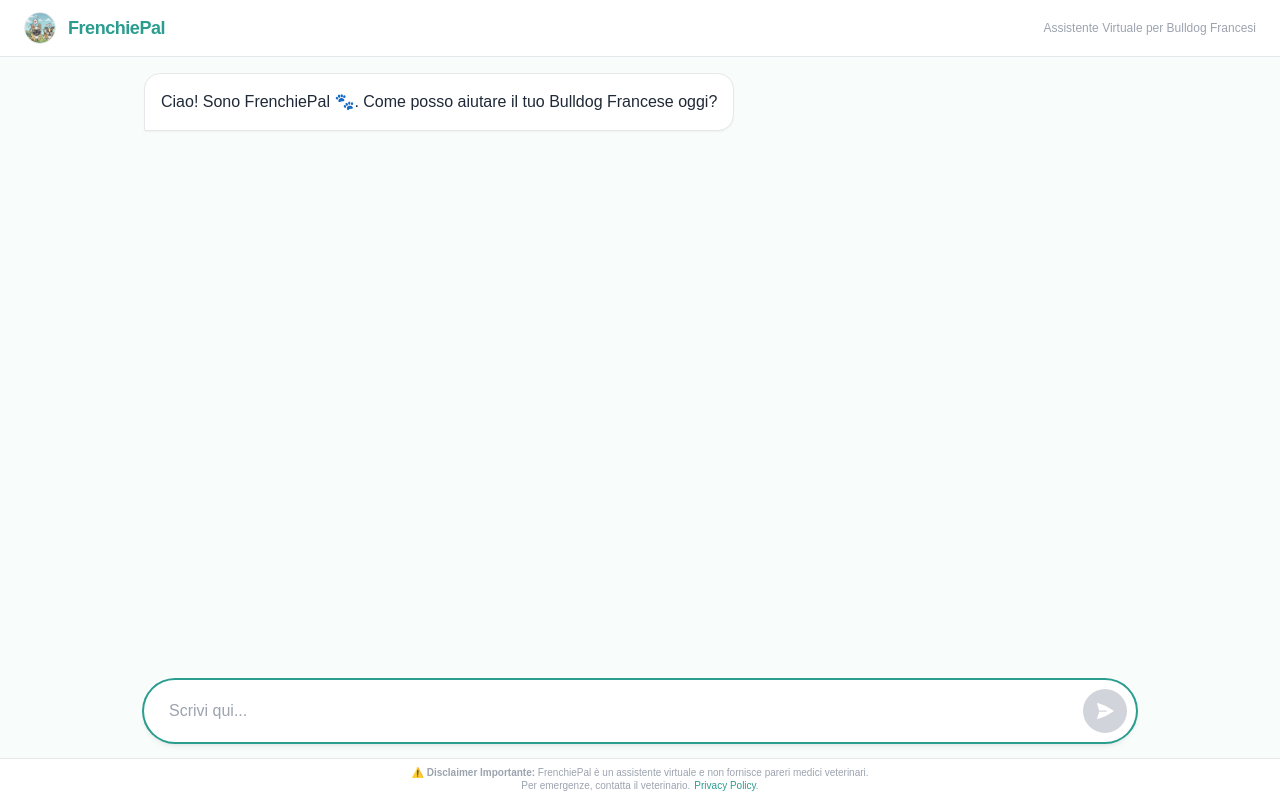
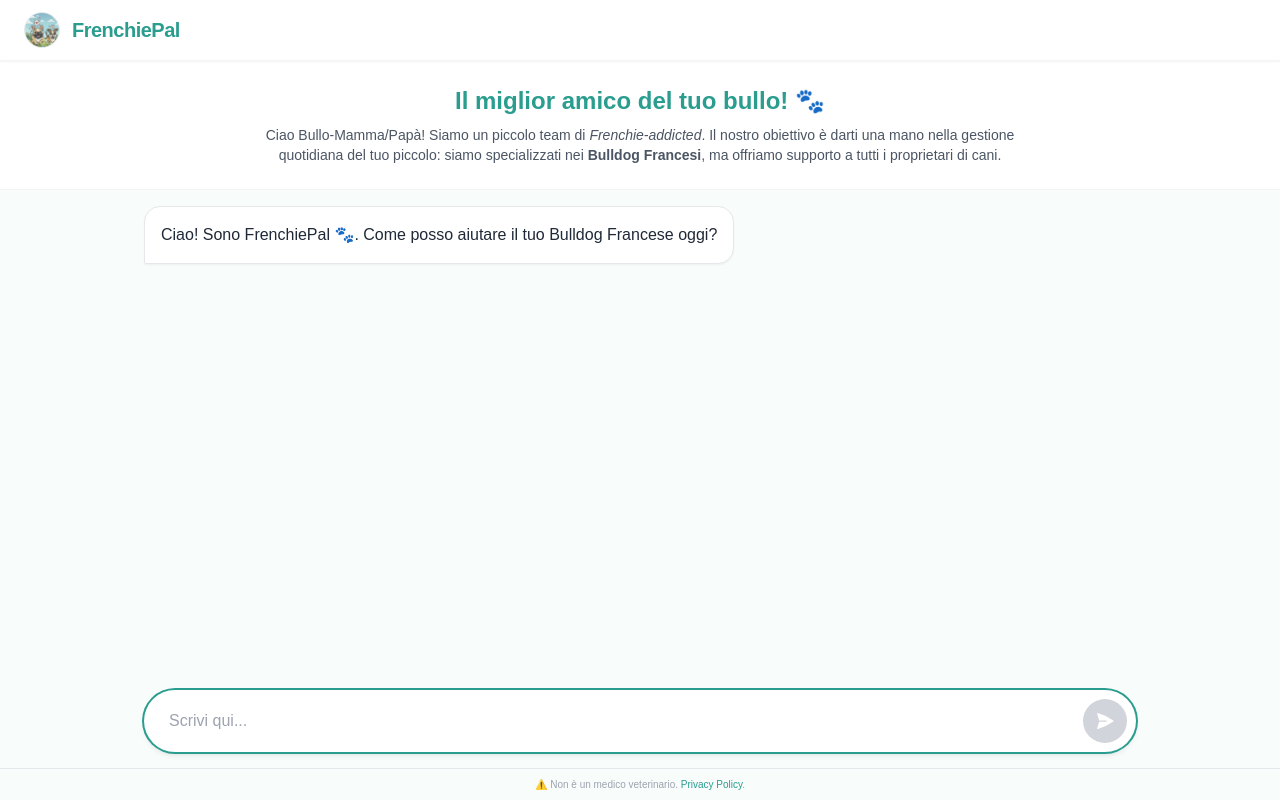
Before and after one commit to tartagliagiuseppe87-afk/frenchiepal, a Next.js app: page / in a window 1280 px wide. Built offline with nearby package versions, Linux system fonts and the light colour scheme.

Commit message:
Revamp index.js layout and add introductory section
Updated the layout and content of the main page to enhance user experience and added an introductory section.

```diff
--- a/pages/index.js
+++ b/pages/index.js
@@ -5,37 +5,45 @@ import ChatWidget from "../components/ChatWidget";
 export default function Home() {
 
   return (
-    // Layout a tutta altezza (h-screen) senza scorrimento della pagina esterna
+    // Layout a tutta altezza
     <div className="flex flex-col h-screen bg-[#f8fcfb] font-poppins text-gray-800 overflow-hidden">
 
-      {/* 1. HEADER MINIMAL (Fisso in alto) */}
-      <header className="flex-none py-3 px-6 flex items-center justify-between bg-white border-b border-gray-200 z-20">
+      {/* 1. HEADER (Logo e Nome) */}
+      <header className="flex-none py-3 px-4 md:px-6 flex items-center justify-between bg-white border-b border-gray-100 z-20 shadow-sm">
         <div className="flex items-center gap-3">
-            {/* Piccolo Logo tondo */}
-            <div className="w-8 h-8 rounded-full overflow-hidden border border-gray-200">
+            <div className="w-9 h-9 rounded-full overflow-hidden border border-gray-200">
                  <img src="/hero-image.jpg" alt="Logo" className="w-full h-full object-cover" />
             </div>
-            <h1 className="text-lg font-bold text-[#2a9d8f] tracking-tight">
+            <h1 className="text-lg md:text-xl font-bold text-[#2a9d8f] tracking-tight">
                 FrenchiePal
             </h1>
         </div>
-        <div className="hidden md:block text-xs text-gray-400">
-            Assistente Virtuale per Bulldog Francesi
-        </div>
       </header>
 
-      {/* 2. AREA CENTRALE (La Chat occupa tutto lo spazio disponibile) */}
+      {/* 2. SEZIONE INTRODUTTIVA (Ripristinata e integrata) */}
+      <div className="flex-none px-4 py-4 md:py-6 text-center bg-white border-b border-gray-100">
+        <div className="max-w-3xl mx-auto">
+            <h2 className="text-xl md:text-2xl font-bold text-[#2a9d8f] mb-2">
+                Il miglior amico del tuo bullo! 🐾
+            </h2>
+            <p className="text-xs md:text-sm text-gray-600 leading-relaxed">
+              Ciao Bullo-Mamma/Papà! Siamo un piccolo team di <em>Frenchie-addicted</em>.
+              Il nostro obiettivo è darti una mano nella gestione quotidiana del tuo piccolo:
+              siamo specializzati nei <strong>Bulldog Francesi</strong>, ma offriamo supporto a tutti i proprietari di cani.
+            </p>
+        </div>
+      </div>
+
+      {/* 3. AREA CHAT (Occupa tutto lo spazio rimanente) */}
       <main className="flex-grow relative w-full max-w-5xl mx-auto flex flex-col overflow-hidden">
-        {/* Il widget ora si espande per riempire questo spazio */}
+        {/* Passiamo una prop opzionale se vuoi, ma il widget si adatta al contenitore */}
         <ChatWidget />
       </main>
 
-      {/* 3. FOOTER (Fisso in basso, disclaimer legale piccolo) */}
-      <footer className="flex-none py-2 bg-white border-t border-gray-200 text-center z-20">
-        <p className="text-[10px] text-gray-400 px-4 leading-tight">
-          ⚠️ <strong>Disclaimer Importante:</strong> FrenchiePal è un assistente virtuale e non fornisce pareri medici veterinari.
-          <br className="hidden sm:inline"/> Per emergenze, contatta il veterinario.
-          <a href="/privacy" className="hover:underline text-[#2a9d8f] ml-1">Privacy Policy</a>.
+      {/* 4. FOOTER MINIMAL */}
+      <footer className="flex-none py-2 bg-[#f8fcfb] border-t border-gray-200 text-center z-20">
+        <p className="text-[10px] text-gray-400 px-4">
+          ⚠️ Non è un medico veterinario. <a href="/privacy" className="hover:underline text-[#2a9d8f]">Privacy Policy</a>.
         </p>
       </footer>
 
```
